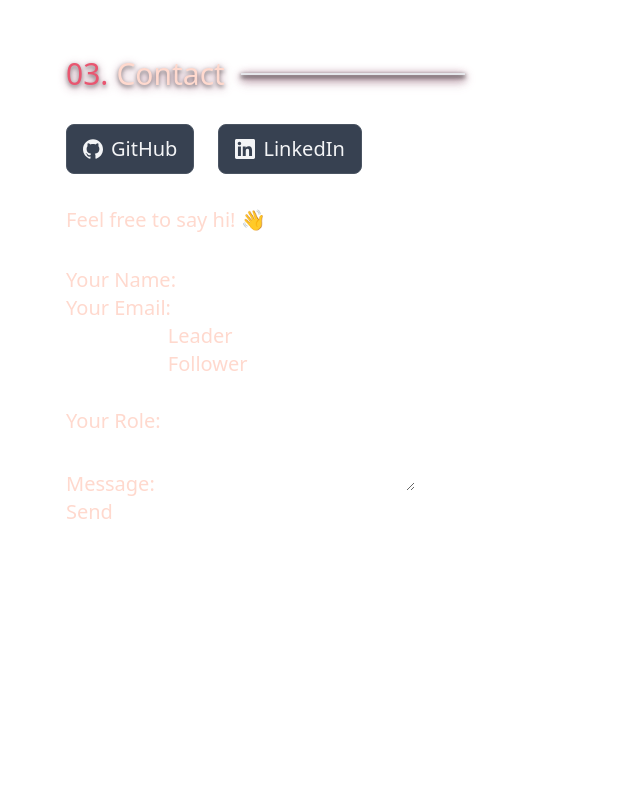
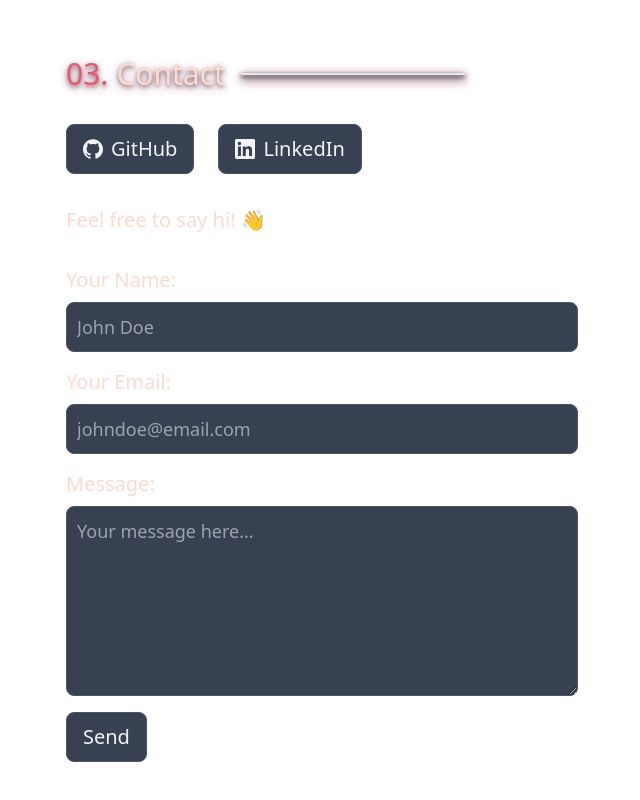
Before and after one commit to krisp3t/portfolio, a React (Create React App) app: page / in a window 1280 px wide. Shown: the part 2276-3076 px from the top of the page, without its empty margins (78-718 px from the left). Before the commit the page ends 2818 px from the top, so only its background shows below. Built offline with nearby package versions, Linux system fonts and the light colour scheme; a web font is replaced by a local one.

Commit message:
Update Contact

```diff
--- a/public/index.html
+++ b/public/index.html
@@ -39,5 +39,37 @@
   To begin the development, run `npm start` or `yarn start`.
   To create a production bundle, use `npm run build` or `yarn build`.
 -->
+<form name="contact" method="POST" netlify hidden data-netlify-recaptcha="true"
+>
+    <p>
+        <label for="name">Your Name: </label><input type="text"
+                                                    name="name"
+                                                    id="name"
+
+                                                    placeholder="John Doe"
+                                                    required/>
+    </p>
+    <p>
+        <label for="email">Your Email: </label><input type="email"
+
+                                                      name="email"
+                                                      id="email"
+                                                      placeholder="johndoe@email.com"
+                                                      required/>
+    </p>
+    <p>
+        <label for="message">Message: </label><textarea name="message"
+                                                        id="message"
+
+                                                        placeholder="Your message here..."
+                                                        rows={6}
+                                                        required
+    ></textarea>
+    </p>
+    <p>
+        <Button type="submit">Send</Button>
+    </p>
+    <div data-netlify-recaptcha="true"></div>
+</form>
 </body>
 </html>
--- a/src/components/Contact.jsx
+++ b/src/components/Contact.jsx
@@ -5,8 +5,8 @@ import Section from "./Section";
 import SectionHeading from "./SectionHeading";
 import Button from "./Button";
 
-// const inputStyle = "border font-sans-2 text-lg rounded-lg focus:ring-theme-light focus:border-theme-light block w-full p-2.5 bg-gray-700 border-gray-600 placeholder-gray-400 text-gray-100 w-full max-w-lg";
-// const labelStyle = "block mb-2"
+const inputStyle = "border font-sans-2 text-lg rounded-lg focus:ring-theme-light focus:border-theme-light block w-full p-2.5 bg-gray-700 border-gray-600 placeholder-gray-400 text-gray-100 w-full max-w-lg";
+const labelStyle = "block mb-2"
 
 export default function Contact() {
     return (<div>
@@ -17,25 +17,41 @@ export default function Contact() {
                 <Button icon={<SiLinkedin/>} link="https://www.linkedin.com/in/krispetric/">LinkedIn</Button>
             </div>
             <p className="mb-8 text-xl">Feel free to say hi! 👋</p>
-            <form name="contact" method="POST" data-netlify="true">
+            <form name="contact" method="POST" data-netlify="true" data-netlify-recaptcha="true"
+                  className="space-y-4 pb-40">
+                <input
+                    type='hidden'
+                    name='form-name'
+                    value='contact'/>
                 <p>
-                    <label>Your Name: <input type="text" name="name"/></label>
+                    <label for="name" className={labelStyle}>Your Name: </label><input type="text"
+                                                                                       name="name"
+                                                                                       id="name"
+                                                                                       className={inputStyle}
+                                                                                       placeholder="John Doe"
+                                                                                       required/>
                 </p>
                 <p>
-                    <label>Your Email: <input type="email" name="email"/></label>
+                    <label for="email" className={labelStyle}>Your Email: </label><input type="email"
+                                                                                         className={inputStyle}
+                                                                                         name="email"
+                                                                                         id="email"
+                                                                                         placeholder="johndoe@email.com"
+                                                                                         required/>
                 </p>
                 <p>
-                    <label>Your Role: <select name="role[]" multiple>
-                        <option value="leader">Leader</option>
-                        <option value="follower">Follower</option>
-                    </select></label>
+                    <label for="message" className={labelStyle}>Message: </label><textarea name="message"
+                                                                                           id="message"
+                                                                                           className={inputStyle}
+                                                                                           placeholder="Your message here..."
+                                                                                           rows={6}
+                                                                                           required
+                ></textarea>
                 </p>
                 <p>
-                    <label>Message: <textarea name="message"></textarea></label>
+                    <Button type="submit">Send</Button>
                 </p>
-                <p>
-                    <button type="submit">Send</button>
-                </p>
+                <div data-netlify-recaptcha="true"></div>
             </form>
         </Section>
     </div>)
```
